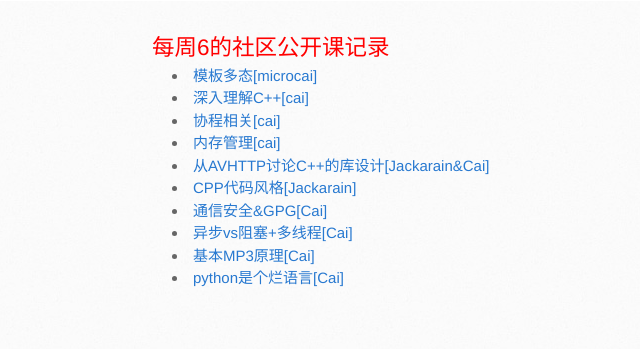
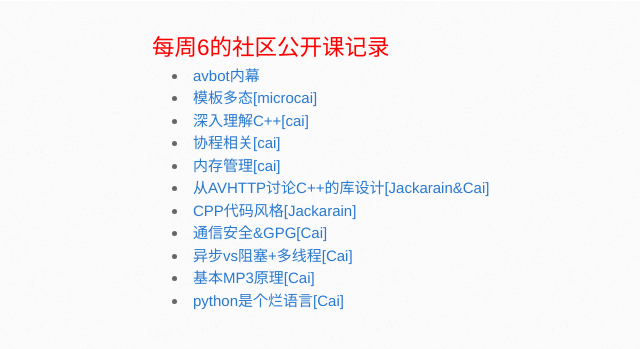
Before and after one commit to avplayer/avplayer.github.com, a Jekyll site: the page built from classes.md, in a window 1280 px wide. Shown: the top 349 px of the page, without its empty margins (18-658 px from the left). Built offline with Jekyll 4.4.1, drawn with Linux system fonts in a browser that asks for light colours; Markdown is read by kramdown in place of the engine named in the settings.

Commit message:
avbot internal

```diff
--- a/classes.md
+++ b/classes.md
@@ -2,6 +2,7 @@
 layout: class
 title: 每周6的社区公开课记录
 ---
+* [avbot内幕](https://avlog.avplayer.org/3597082/avbot%E5%86%85%E5%B9%95.html)
 * [模板多态\[microcai\]](https://avlog.avplayer.org/3597082/%E6%A8%A1%E6%9D%BF%E5%A4%9A%E6%80%81.html)
 * [深入理解C++\[cai\]](https://avlog.avplayer.org/3597082/whyIuseCpp.html)
 * [协程相关\[cai\]](https://avlog.avplayer.org/3597082/%E5%8D%8F%E7%A8%8B.html)
```
